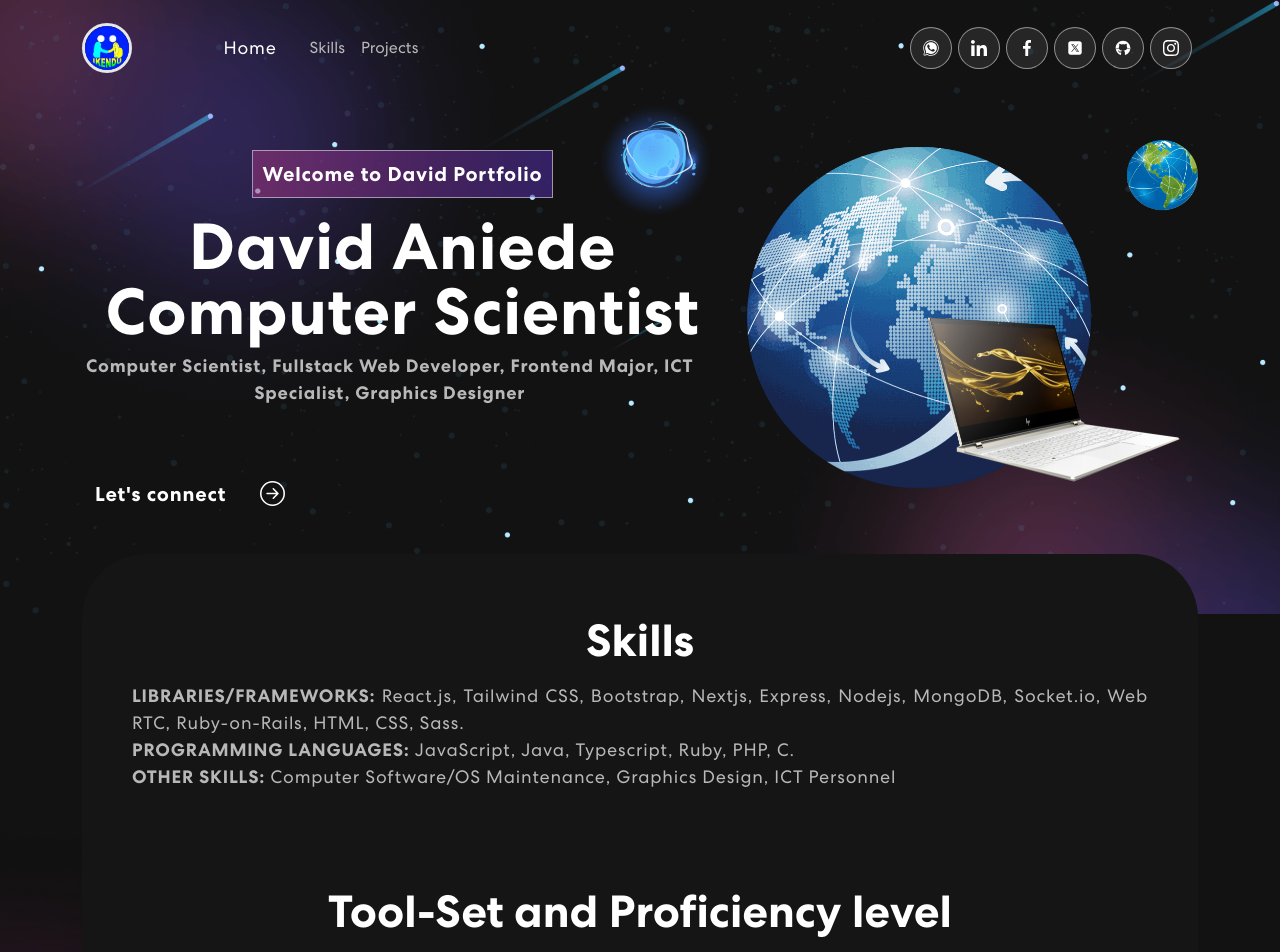
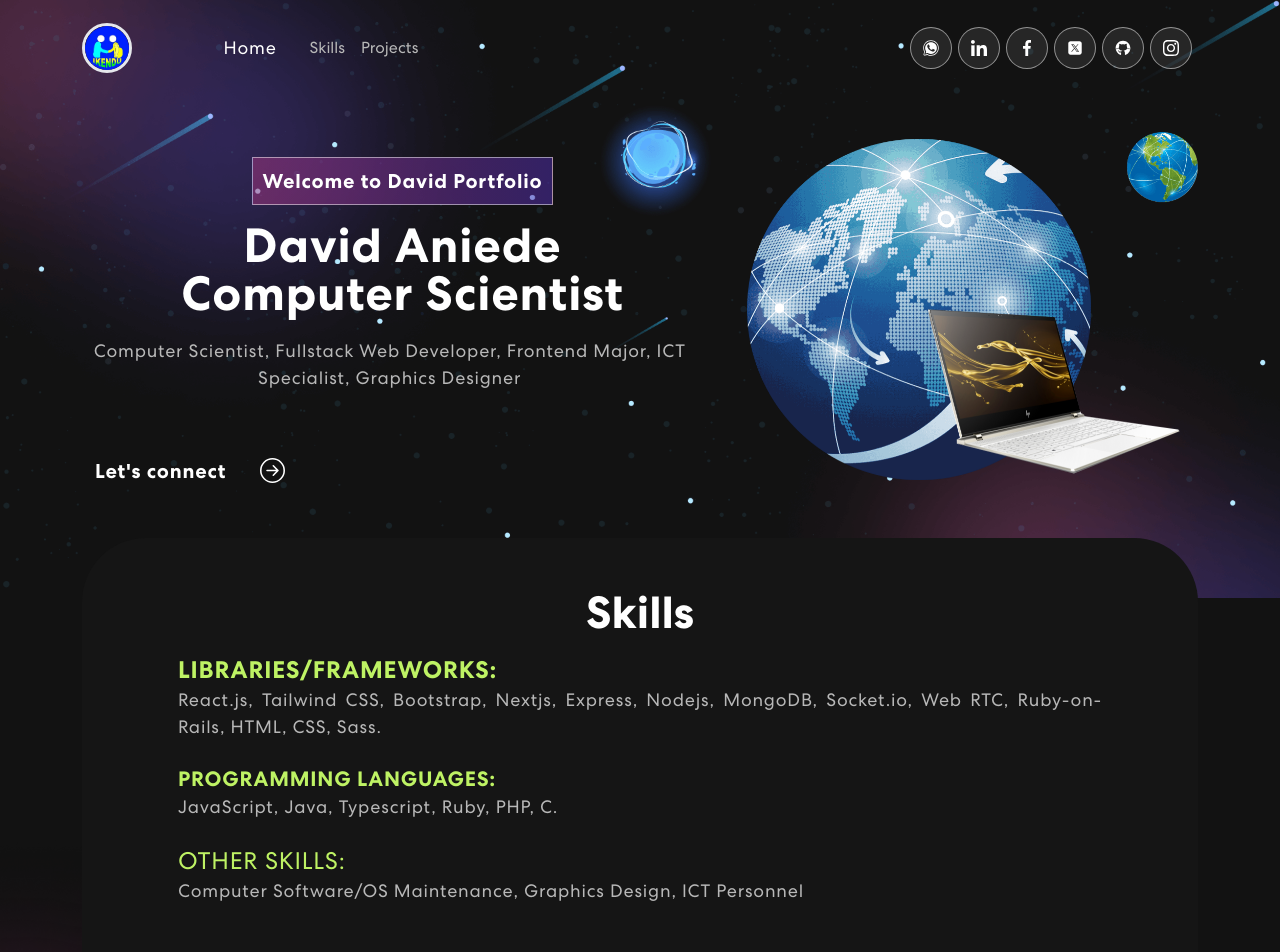
Before and after one commit to Ikendu/portfolio, a React (Vite) app in the folder client/: page / in a window 1280 px wide. Shown: the top 952 px of the page. Built offline with nearby package versions, Linux system fonts and the light colour scheme.

Commit message:
more update

```diff
--- a/client/src/App.css
+++ b/client/src/App.css
@@ -272,7 +272,7 @@ nav.navbar .navbar-toggler[aria-expanded="true"] .navbar-toggler-icon {
   display: inline-block;
 }
 .banner h1 {
-  font-size: 65px;
+  /* font-size: 65px; */
   font-weight: 700;
   letter-spacing: 0.8px;
   line-height: 1;
@@ -335,7 +335,7 @@ nav.navbar .navbar-toggler[aria-expanded="true"] .navbar-toggler-icon {
   background: #151515;
   border-radius: 64px;
   text-align: center;
-  padding: 60px 50px;
+  /* padding: 60px 50px; */
   margin-top: -60px;
 }
 .skill h2 {
@@ -347,7 +347,7 @@ nav.navbar .navbar-toggler[aria-expanded="true"] .navbar-toggler-icon {
   font-size: 18px;
   letter-spacing: 0.8px;
   line-height: 1.5em;
-  margin: 14px 0 75px 0;
+  margin: 14px 0 25px 0;
 }
 .skill-slider {
   width: 80%;
--- a/client/src/components/Banner.jsx
+++ b/client/src/components/Banner.jsx
@@ -58,11 +58,11 @@ export default function Banner() {
                   className={
                     isVisible
                       ? "animate__animated animate__fadeIn text-center md:text-left"
-                      : ``
+                      : `text-center md:text-left`
                   }
                 >
                   <span className="tagline">Welcome to David Portfolio</span>
-                  <h1 className="head">
+                  <h1 className="head text-5xl">
                     David Aniede <br />
                     <span
                       className="wrap"
@@ -70,11 +70,14 @@ export default function Banner() {
                     >
                       {focusText}
                     </span>
-                    <p className="py-2">
-                      Computer Scientist, Fullstack Web Developer, Frontend
-                      Major, ICT Specialist, Graphics Designer
-                    </p>
                   </h1>
+                  <p
+                    className=" para +
+                  -py-2"
+                  >
+                    Computer Scientist, Fullstack Web Developer, Frontend Major,
+                    ICT Specialist, Graphics Designer
+                  </p>
                   {/* <p>DAVID ANIEDE </p>
                   <p className="para">
                     Software engineer with more focus on Web technologies. With
--- a/client/src/components/Skills.jsx
+++ b/client/src/components/Skills.jsx
@@ -75,19 +75,32 @@ export default function Skills() {
       <Container>
         <Row>
           <Col>
-            <div className="skill-bx">
+            <div className="skill-bx p-3 py-5 ">
               <h2>Skills</h2>
-              <p className="text-justify">
-                <b>LIBRARIES/FRAMEWORKS: </b> React.js, Tailwind CSS, Bootstrap,
-                Nextjs, Express, Nodejs, MongoDB, Socket.io, Web RTC,
-                Ruby-on-Rails, HTML, CSS, Sass.
-                <br />
-                <b>PROGRAMMING LANGUAGES:</b> JavaScript, Java, Typescript,
-                Ruby, PHP, C.
-                <br />
-                <b>OTHER SKILLS:</b> Computer Software/OS Maintenance, Graphics
-                Design, ICT Personnel
-              </p>
+              <div className="text-justify md:mx-20">
+                <p>
+                  <b className="text-2xl text-lime-300">
+                    LIBRARIES/FRAMEWORKS:{" "}
+                  </b>
+                  <br />
+                  React.js, Tailwind CSS, Bootstrap, Nextjs, Express, Nodejs,
+                  MongoDB, Socket.io, Web RTC, Ruby-on-Rails, HTML, CSS, Sass.
+                </p>
+
+                <p>
+                  <b className="text-[1.3rem] text-lime-300 ">
+                    PROGRAMMING LANGUAGES:
+                  </b>{" "}
+                  <br /> JavaScript, Java, Typescript, Ruby, PHP, C.
+                </p>
+
+                <p>
+                  <span className="text-2xl text-lime-300 ">OTHER SKILLS:</span>
+                  <br />
+                  Computer Software/OS Maintenance, Graphics Design, ICT
+                  Personnel
+                </p>
+              </div>
               <h2 className="tool-set">Tool-Set and Proficiency level</h2>
               <Carousel
                 responsive={responsive}
```
